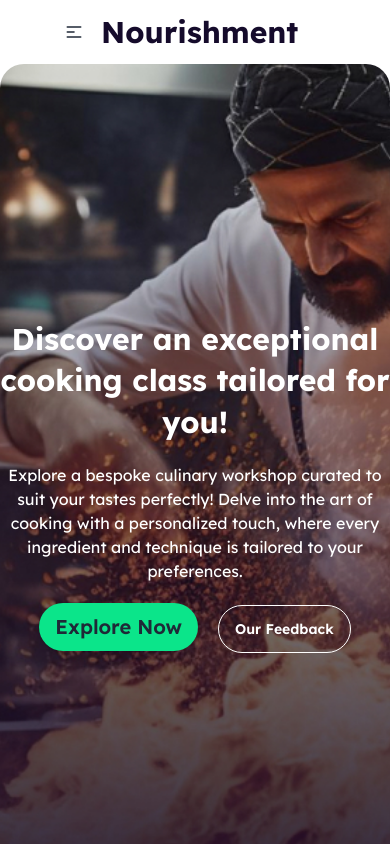
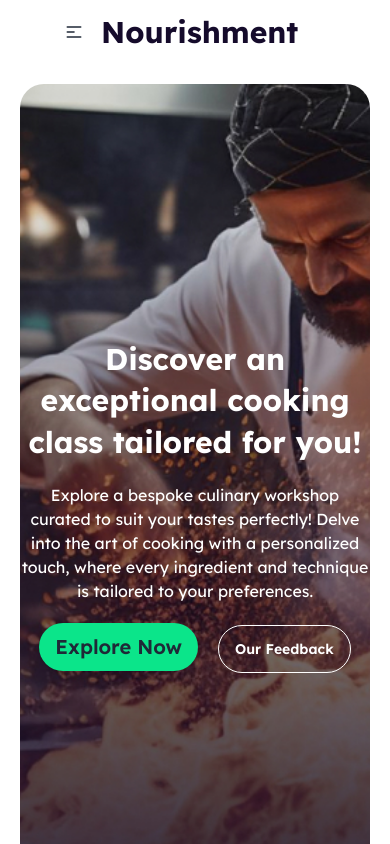
Before and after one commit to Tamim239/Nourishment-Recipe-, a React (Vite) app: page / in a window 390 px wide. Shown: the top 844 px of the page. Built offline with nearby package versions, Linux system fonts and the light colour scheme.

Commit message:
some fixed and mobile responsive

```diff
--- a/src/componant/Header/Header.jsx
+++ b/src/componant/Header/Header.jsx
@@ -2,7 +2,7 @@ import banner from "../../assets/banner.jpg";
 
 export const Header = () => {
   return (
-    <div className="md:w-4/5 mx-auto my:5 md:my-10">
+    <div className="md:w-4/5 mx-auto my:5 max-sm:p-5 md:my-10">
       <div
         style={{ backgroundImage: `url(${banner})` }}
         className="h-screen w-full bg-cover bg-center flex items-center justify-center rounded-3xl"
--- a/src/componant/Our-Recipe-Main/RecipeMain.jsx
+++ b/src/componant/Our-Recipe-Main/RecipeMain.jsx
@@ -34,7 +34,7 @@ export const RecipeMain = () => {
   }
   console.log(cart)
   return (
-    <div className=" md:w-4/5 mx-auto">
+    <div className=" md:w-4/5 max-sm:my-5 mx-auto">
       <div className="text-center">
         <h1 className="text-3xl font-semibold">Our Recipes</h1>
         <p className="md:w-2/3 mx-auto">
```
